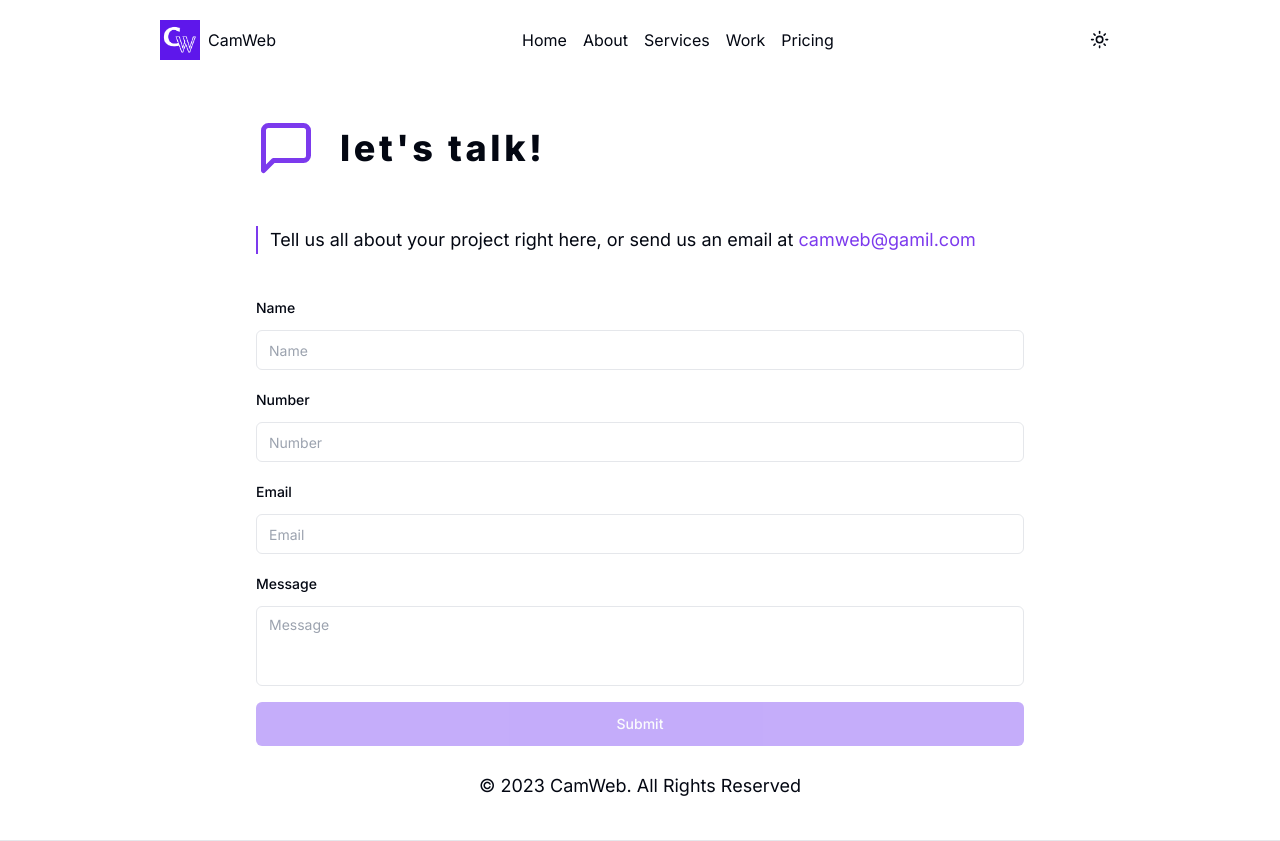
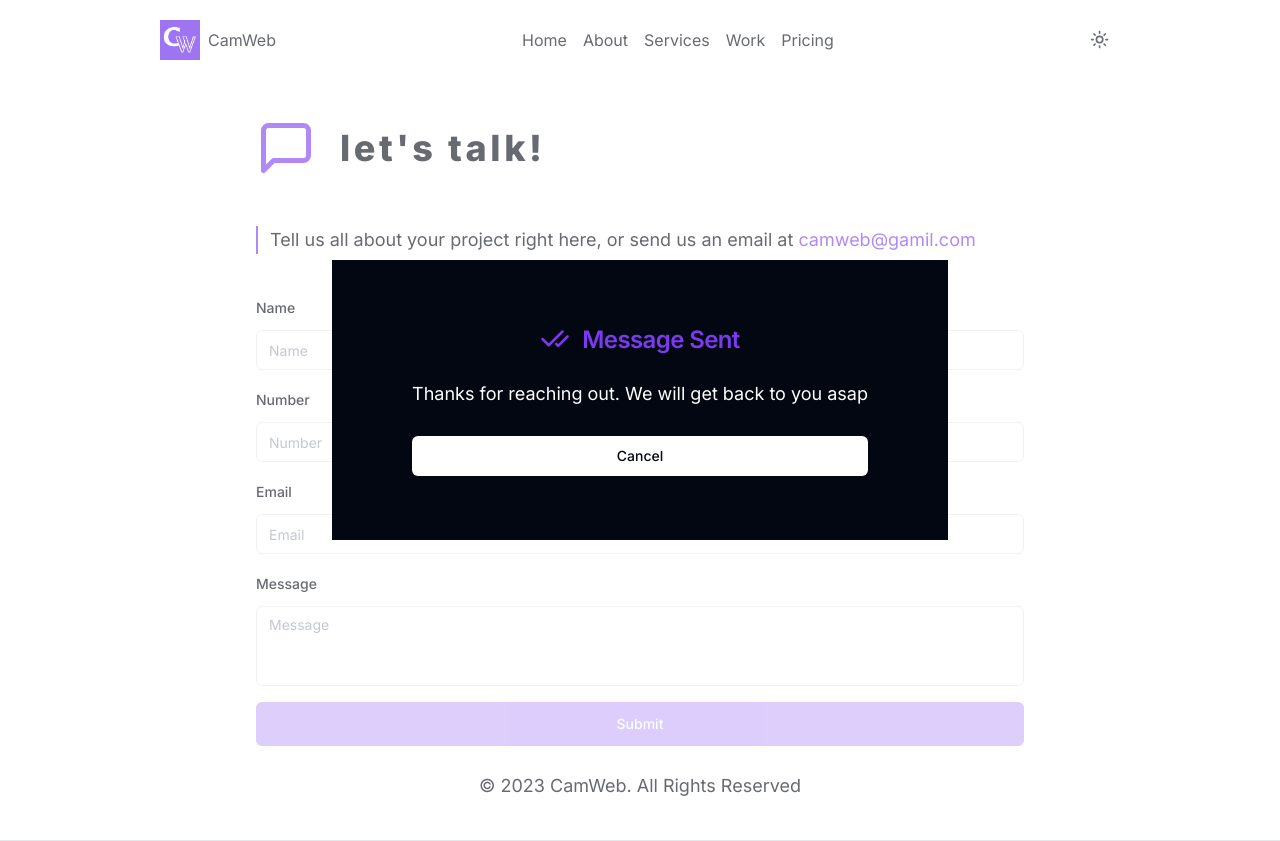
Before and after one commit to TobiFon/CamWeb-Agency, a Next.js app: page /contact in a window 1280 px wide. Built offline with nearby package versions, Linux system fonts and the light colour scheme.

Commit message:
little update

```diff
--- a/src/components/ContactForm.tsx
+++ b/src/components/ContactForm.tsx
@@ -45,7 +45,7 @@ const formSchema = z.object({
 type Form = z.infer<typeof formSchema>;
 
 export function ContactForm() {
-  const [open, setOpen] = useState(false);
+  const [open, setOpen] = useState(true);
   const form = useForm<Form>({
     resolver: zodResolver(formSchema),
     defaultValues: {
--- a/src/components/ContactPage.tsx
+++ b/src/components/ContactPage.tsx
@@ -1,7 +1,7 @@
 import React from "react";
 
 import { ContactForm } from "./ContactForm";
-import { MessageSquareIcon, MessagesSquareIcon } from "lucide-react";
+import { MessageSquareIcon } from "lucide-react";
 
 const ContactPage = () => {
   return (
--- a/src/components/Modal.tsx
+++ b/src/components/Modal.tsx
@@ -4,10 +4,10 @@ import { Button } from "./ui/button";
 
 const Modal = ({ setOpen }: { setOpen: Dispatch<SetStateAction<boolean>> }) => {
   return (
-    <div className=" absolute h-screen w-full top-0 left-0 right-0 bg-background/40 flex items-center justify-center z-10">
+    <div className=" absolute h-screen p-2 w-full top-0 left-0 right-0 bg-background/40 flex items-center justify-center z-[99999]">
       <div className=" bg-foreground text-background max-w-3xl px-20 py-16 text-center">
-        <h3 className="scroll-m-20 text-4xl font-semibold tracking-tight flex gap-3 text-violet-600 justify-center">
-          <CheckCheck className=" h-10" size={40} /> Message Sent
+        <h3 className="scroll-m-20 text-2xl font-semibold tracking-tight flex gap-3 whitespace-nowrap text-violet-600 justify-center">
+          <CheckCheck size={30} /> Message Sent
         </h3>
 
         <p className="leading-7 text-lg [&:not(:first-child)]:mt-6">
```
